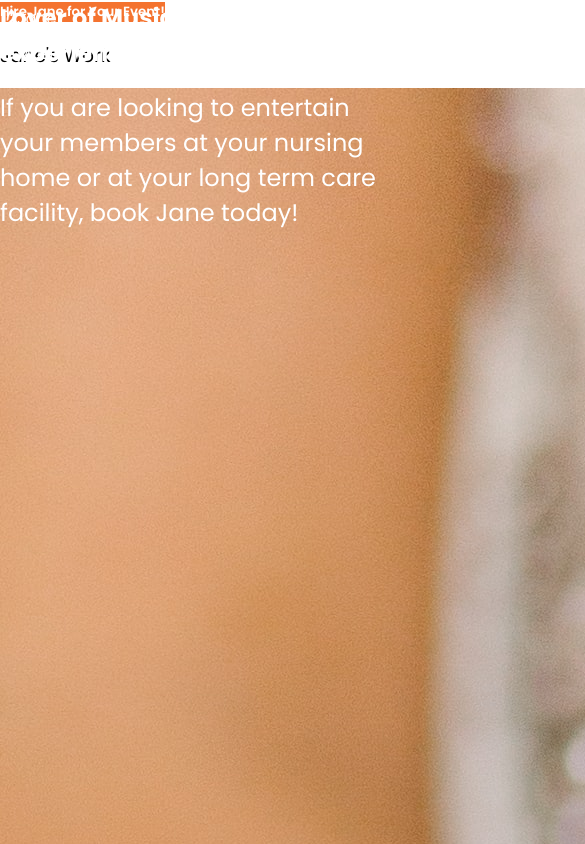
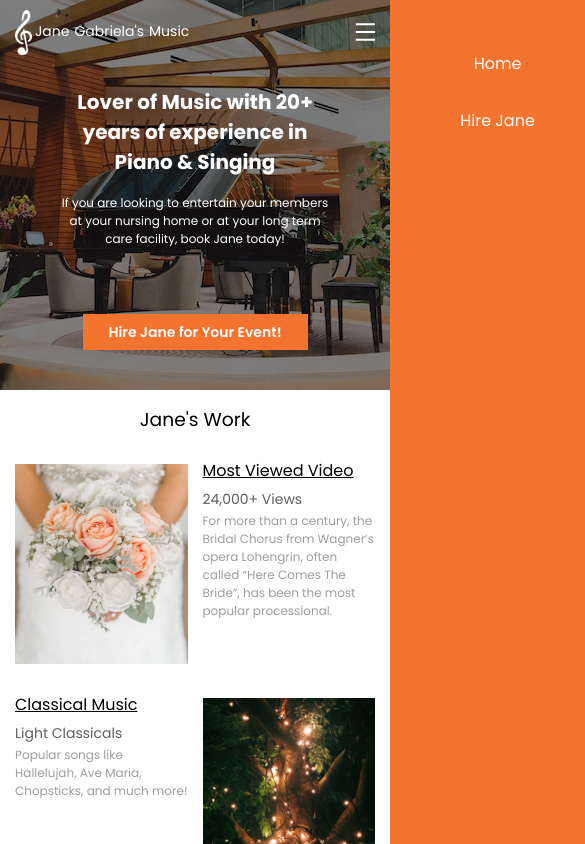
Before and after one commit to benyoo5222/Jane-website, a React (Create React App) app in the folder website/: page / in a window 390 px wide. Shown: the top 844 px of the page, 585 px wide, since content can reach past the window. Built offline with nearby package versions, Linux system fonts and the light colour scheme.

Commit message:
Up to 500px

```diff
--- a/website/src/App.css
+++ b/website/src/App.css
@@ -103,6 +103,34 @@
   transform: translate(0);
 }
 
+@media (min-width: 321px) and (max-width: 500px) {
+  .other-pages-section {
+    height: 170px;
+    background-position: center 100%;
+    background-repeat: no-repeat;
+    background-image: url("../public/grand-piano-small.jpg");
+    background-size: 132%;
+  }
+
+  .other-pages-body-title {
+    margin: 13px 0;
+    font-size: 0.875rem;
+    align-self: center;
+  }
+
+  .navigation-side-menu {
+    top: 0;
+    right: 0;
+    height: 100%;
+    width: 50%;
+    padding: 10px;
+  }
+
+  .navigation-side-menu-close {
+    align-self: end;
+  }
+}
+
 @media (max-width: 320px) {
   .other-pages-section {
     height: 170px;
--- a/website/src/Components/Footer/Footer.css
+++ b/website/src/Components/Footer/Footer.css
@@ -36,6 +36,16 @@
   text-align: center;
 }
 
+@media (min-width: 321px) and (max-width: 500px) {
+  .footer-container {
+    padding: 15px;
+  }
+
+  .footer-text {
+    font-size: 0.875rem;
+  }
+}
+
 @media (max-width: 320px) {
   .footer-container {
     height: 80px;
--- a/website/src/Components/Hero-Section/HeroSection.css
+++ b/website/src/Components/Hero-Section/HeroSection.css
@@ -12,7 +12,6 @@
 }
 
 /* Hero Section Text */
-
 .hero-section-text-container {
   position: absolute;
   font-family: Poppins;
@@ -29,6 +28,49 @@
 }
 
 /* Media Queries */
+@media (min-width: 321px) and (max-width: 500px) {
+  .hero-section {
+    height: 390px;
+    background-position: center bottom;
+    background-repeat: no-repeat;
+    background-image: url("../../../public/grand-piano-small.jpg");
+  }
+
+  .hero-section-text-container {
+    top: 87px;
+    width: 70%;
+    left: 0;
+    right: 0;
+    margin-left: auto;
+    margin-right: auto;
+  }
+
+  .hero-section-text-headline {
+    font-size: 1.25rem;
+  }
+
+  .hero-section-text-subheadline {
+    font-size: 0.75rem;
+  }
+
+  .hero-section-text-headline,
+  .hero-section-text-subheadline {
+    padding: 0;
+    text-align: center;
+  }
+
+  .action-button-hero-section {
+    bottom: 40px;
+    width: 225px;
+    height: 36px;
+    left: 0;
+    right: 0;
+    margin-left: auto;
+    margin-right: auto;
+    position: absolute;
+    font-size: 0.875rem;
+  }
+}
 
 @media (max-width: 320px) {
   .hero-section {
--- a/website/src/Components/Hire-Jane/HireJane.css
+++ b/website/src/Components/Hire-Jane/HireJane.css
@@ -13,6 +13,21 @@
 }
 
 /* Media Queries */
+@media (min-width: 321px) and (max-width: 500px) {
+  .hire-jane-text-container {
+    top: 85px;
+    left: 0;
+    right: 0;
+    margin-left: auto;
+    margin-right: auto;
+  }
+
+  .hire-jane-text-headline {
+    font-size: 1.375rem;
+    padding: 0;
+    text-align: center;
+  }
+}
 
 @media (max-width: 320px) {
   .hire-jane-text-container {
--- a/website/src/Components/Navigation/Navigation.css
+++ b/website/src/Components/Navigation/Navigation.css
@@ -31,8 +31,6 @@
 }
 
 .logo-text {
-  padding: 0;
-  margin: 0;
   line-height: 1.1;
   color: white;
 }
@@ -51,6 +49,31 @@
 }
 
 /* Media Queries  */
+@media (min-width: 321px) and (max-width: 500px) {
+  .navigation {
+    top: 10px;
+  }
+
+  .music-note {
+    margin-left: 15px;
+  }
+
+  .logo-text-container {
+    font-size: 0.875rem;
+    margin-left: 3px;
+    white-space: nowrap;
+  }
+
+  .logo-text {
+    display: inline-block;
+    margin-right: 0.3125rem;
+  }
+
+  .navigation-hamburger-menu {
+    margin-right: 15px;
+  }
+}
+
 @media (max-width: 320px) {
   .navigation {
     top: 10px;
@@ -65,6 +88,11 @@
     margin-left: 3px;
   }
 
+  .logo-text {
+    padding: 0;
+    margin: 0;
+  }
+
   .navigation-hamburger-menu {
     margin-right: 10px;
   }
--- a/website/src/Components/Request-Form/RequestForm.css
+++ b/website/src/Components/Request-Form/RequestForm.css
@@ -70,6 +70,73 @@
   background-color: #a85b32;
 }
 
+@media (min-width: 321px) and (max-width: 500px) {
+  .request-form-section-container {
+    margin-bottom: 16px;
+  }
+
+  .request-form-field-section {
+    padding: 0 5px 10px 10px;
+    width: 50%;
+  }
+
+  .field-container {
+    margin-bottom: 6px;
+  }
+
+  .field-label,
+  .radio-button-label {
+    font-size: 0.75rem;
+  }
+
+  .field-input {
+    height: 24px;
+  }
+
+  .radio-button-label {
+    margin-left: 3px;
+  }
+
+  .field-input-textarea {
+    height: 118px;
+    resize: none;
+  }
+
+  .request-form-detail-container {
+    width: 50%;
+    padding: 0 10px 10px 5px;
+  }
+
+  .request-top-space {
+    margin-top: 2px;
+  }
+
+  .request-form-detail {
+    font-size: 0.6875rem;
+    display: inline-block;
+    vertical-align: text-top;
+  }
+
+  .request-detail-picture {
+    width: 100%;
+    height: 124px;
+    object-fit: cover;
+    margin-top: 7px;
+  }
+
+  .request-form-submit-button {
+    font-size: 0.75rem;
+    height: 30px;
+    margin-top: 10px;
+  }
+
+  .request-form-submit-button-disabled {
+    font-size: 0.75rem;
+    height: 30px;
+    margin-top: 10px;
+  }
+}
+
 @media (max-width: 320px) {
   .request-form-section-container {
     margin-bottom: 16px;
--- a/website/src/Components/Show-Case/ShowCase.css
+++ b/website/src/Components/Show-Case/ShowCase.css
@@ -46,6 +46,91 @@
   margin: 0;
   font-weight: 400;
   color: #9d9d9d;
+}
+
+@media (min-width: 321px) and (max-width: 500px) {
+  .showcase-work-container {
+    flex-direction: column;
+    padding: 0 15px 15px 15px;
+  }
+
+  .showcase-title {
+    margin: 15px 0;
+    align-self: center;
+  }
+
+  a.showcase-image-link {
+    flex: 1;
+    margin: 15px 15px 15px 0;
+  }
+
+  a.showcase-image-link2 {
+    flex: 1;
+    margin: 15px 0 15px 15px;
+  }
+
+  .showcase-work-image,
+  .showcase-work-image2 {
+    height: 200px;
+    width: 100%;
+    box-sizing: border-box;
+    object-fit: cover;
+    flex: 1;
+  }
+
+  .showcase-work-text-container {
+    flex: 1;
+    padding: 0;
+    margin-top: 15px;
+  }
+
+  .showcase-image-link2 {
+    order: 2;
+  }
+
+  .showcase-work-title {
+    line-height: 75%;
+  }
+
+  .showcase-work-sub-title {
+    font-size: 0.875rem;
+    margin-bottom: 2px;
+  }
+
+  .showcase-work-description {
+    font-size: 0.75rem;
+  }
+
+  .action-button-showcase {
+    width: 225px;
+    height: 36px;
+    font-size: 0.875rem;
+    align-self: center;
+    margin: 23px 0 40px 0;
+  }
+}
+
+@media (min-width: 321px) and (max-width: 408px) {
+  .show-case-work-title-extra-text {
+    display: none;
+  }
+}
+
+@media (min-width: 321px) and (max-width: 389px) {
+  .showcase-work-title {
+    font-size: 0.75rem;
+    line-height: 75%;
+  }
+
+  .showcase-work-sub-title {
+    font-size: 0.75rem;
+    margin-bottom: 2px;
+    margin-top: -10px;
+  }
+
+  .show-case-work-title-extra-text {
+    display: none;
+  }
 }
 
 @media (max-width: 320px) {
--- a/website/src/Components/Show-Case/ShowCase.js
+++ b/website/src/Components/Show-Case/ShowCase.js
@@ -60,7 +60,12 @@ const ShowCase = () => {
               target="_blank"
               rel="noopener noreferrer"
             >
-              <h4 className="showcase-work-title">Classical Music Playlist</h4>
+              <h4 className="showcase-work-title">
+                Classical Music{" "}
+                <span className="show-case-work-title-extra-text">
+                  Playlist
+                </span>
+              </h4>
             </a>
 
             <h5 className="showcase-work-sub-title">Light Classicals</h5>
@@ -92,7 +97,12 @@ const ShowCase = () => {
               target="_blank"
               rel="noopener noreferrer"
             >
-              <h4 className="showcase-work-title">Wedding Music Playlist</h4>
+              <h4 className="showcase-work-title">
+                Wedding Music{" "}
+                <span className="show-case-work-title-extra-text">
+                  Playlist
+                </span>
+              </h4>
             </a>
 
             <h5 className="showcase-work-sub-title">Traditional Songs</h5>
```
